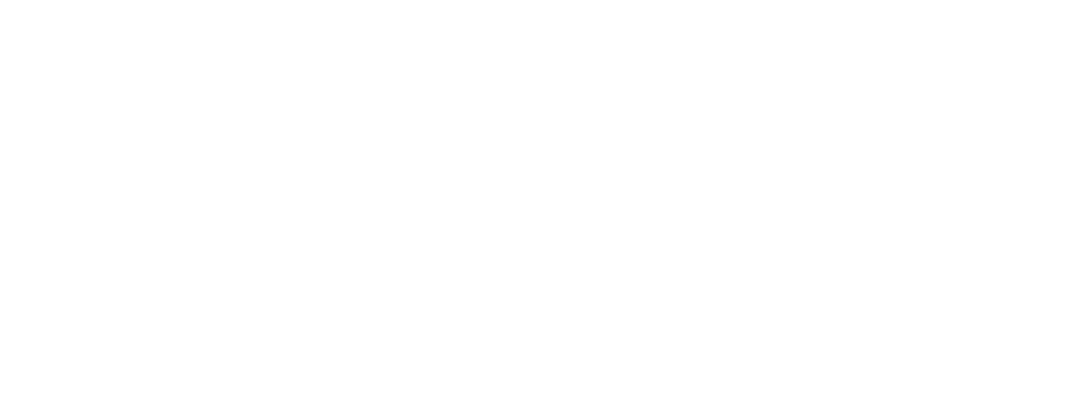
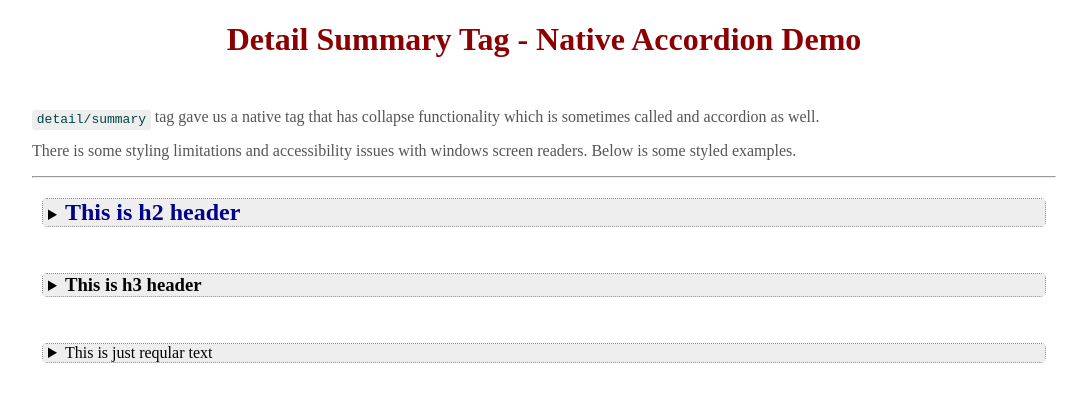
Before and after one commit to kemapak/code-kitchen, a plain HTML site: page src/html-native-accordion-tag/index.html in a window 1280 px wide. Shown: the whole page, without its empty margins (96-1183 px from the left). Drawn offline with Linux system fonts and the light colour scheme.

Commit message:
Added details/summary tag code sample.

```diff
--- a/src/html-native-accordion-tag/index.html
+++ b/src/html-native-accordion-tag/index.html
@@ -0,0 +1,48 @@
+<!DOCTYPE html>
+<html lang="en">
+
+<head>
+    <meta charset="UTF-8">
+    <title>Detail Summary Tag - Native Accordion Demo</title>
+    <link href="../style/core.css" rel="stylesheet"/>
+
+    <link href="main.css" rel="stylesheet"/>
+</head>
+<body>
+    <header>
+        <h1>Detail Summary Tag - Native Accordion Demo</h1>
+    </header>
+    <main>
+        <p>
+            <code>detail/summary</code> tag gave us a native tag that has collapse functionality which is sometimes called and
+            accordion as well.
+        </p>
+        <p>
+            There is some styling limitations and accessibility issues with windows screen readers. Below is some styled examples.
+        </p>
+
+        <hr />
+
+        <div>
+            <details>
+                <summary><h2>This is h2 header</h2></summary>
+                <p>You can put some text.</p>
+            </details>
+        </div>
+
+        <div>
+            <details>
+                <summary><h3>This is h3 header</h3></summary>
+                <p>You can put some different text here.</p>
+            </details>
+        </div>
+
+        <div>
+            <details>
+                <summary>This is just reqular text</summary>
+                <p>You can put some more text here.</p>
+            </details>
+        </div>
+    </main>
+</body>
+</html>
--- a/src/html-native-accordion-tag/main.css
+++ b/src/html-native-accordion-tag/main.css
@@ -0,0 +1,29 @@
+details {
+    margin: 0 0 1rem 0;
+    border: 1px dotted gray;
+    border-radius: 5px;
+    text-align: left;
+}
+
+summary {
+    margin: 0;
+    background: #EEEEEE;
+    cursor: pointer;
+}
+
+summary > * {
+    display: inline-block;
+}
+
+details > * {
+    padding: 0px 5px;
+}
+
+/* Overide from core.css */
+h2 {
+    margin: 0;
+}
+
+h3 {
+    margin: 0;
+}
--- a/src/style/core.css
+++ b/src/style/core.css
@@ -1,3 +1,12 @@
+* {
+    box-sizing: border-box;
+}
+
+body {
+    margin: 0 auto;
+    max-width: 80%;
+}
+
 h1 {
     color: darkred;
     text-align: center;
```
